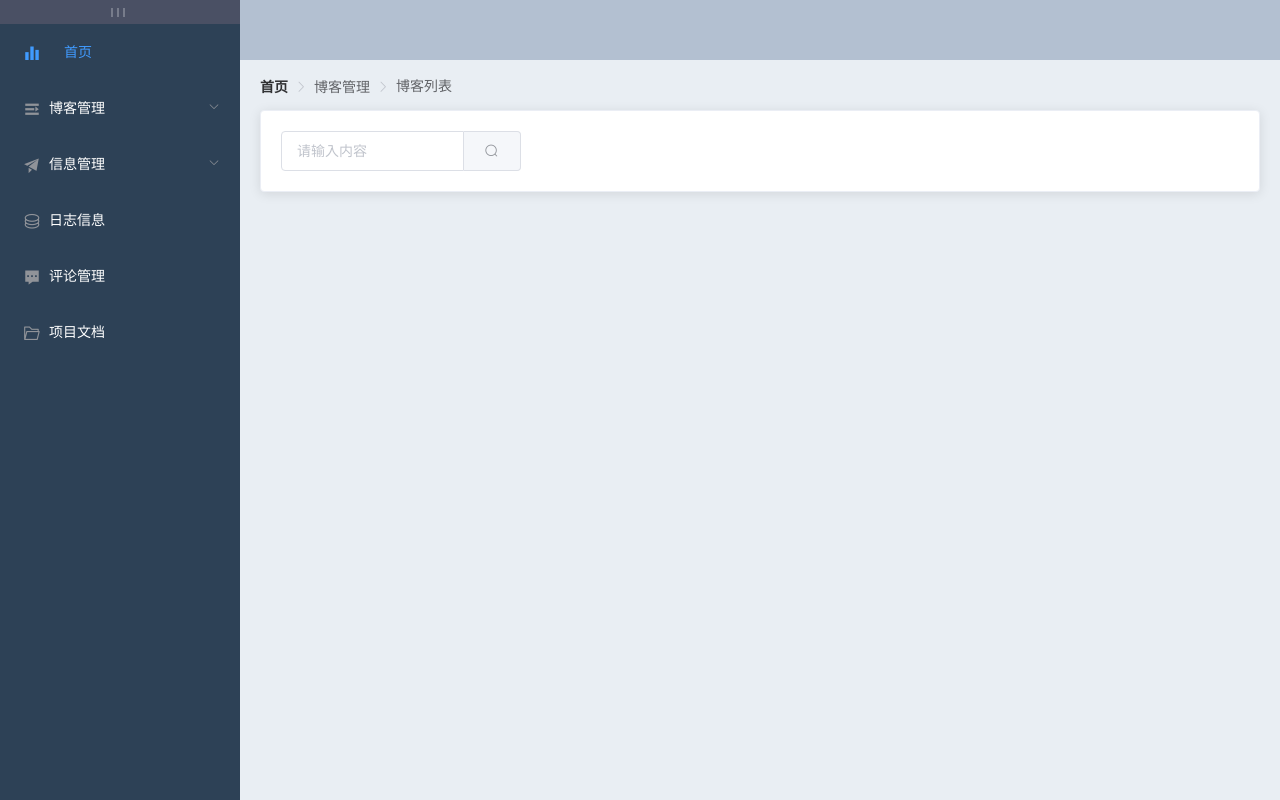
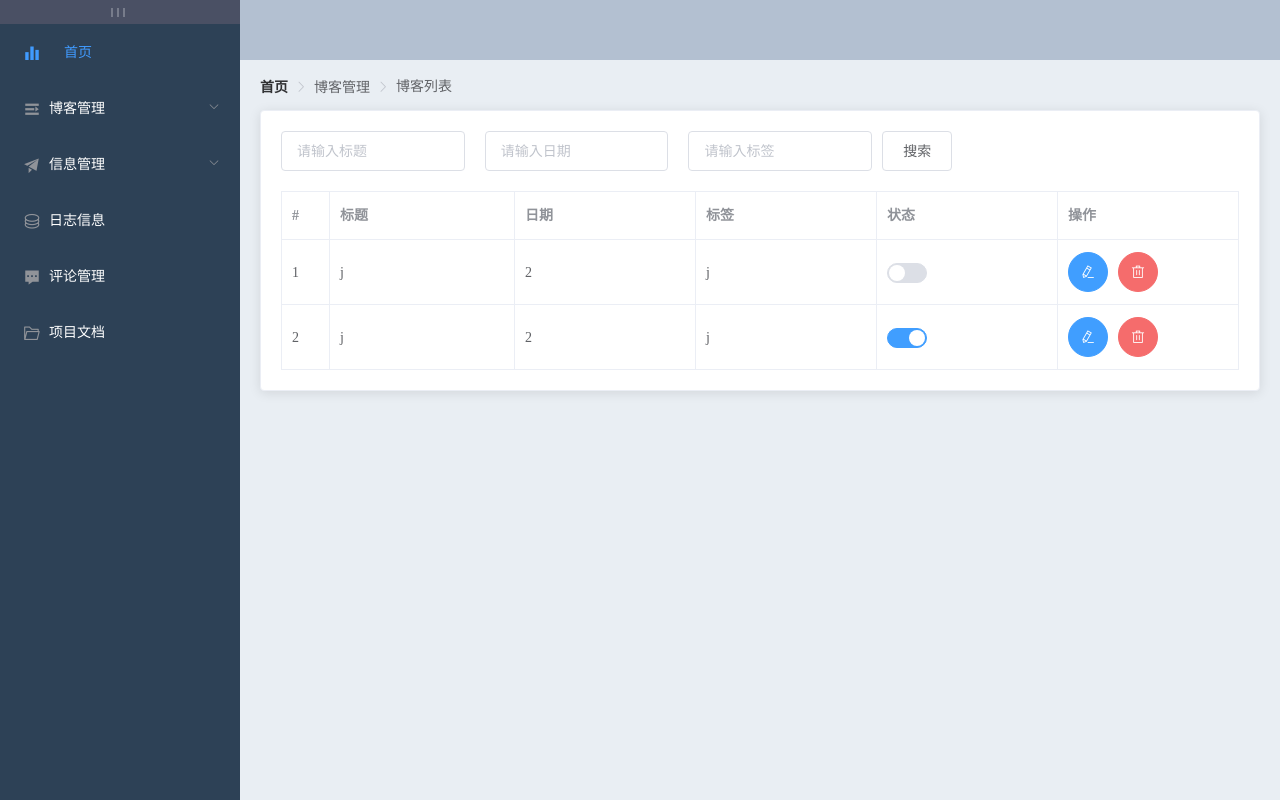
Before and after one commit to KeepInlove/ssmBlog, a Vue app: page /#/blogList in a window 1280 px wide. Built offline with nearby package versions, Linux system fonts and the light colour scheme; no server answers.

Commit message:
4.引入markdown编辑器

```diff
--- a/package.json
+++ b/package.json
@@ -14,6 +14,7 @@
     "element-ui": "^2.4.5",
     "less": "^3.11.3",
     "less-loader": "^6.1.0",
+    "mavon-editor": "^2.9.0",
     "qs": "^6.9.4",
     "svg-sprite-loader": "^5.0.0",
     "vue": "^2.6.11",
--- a/src/App.vue
+++ b/src/App.vue
@@ -13,5 +13,11 @@ export default {
 </script>
 
 <style>
+  body .el-table th.gutter{
+    display: table-cell!important;
+  }
 
+  body .el-table colgroup.gutter{
+    display: table-cell!important;
+  }
 </style>
--- a/src/components/Home/AddBlog.vue
+++ b/src/components/Home/AddBlog.vue
@@ -5,15 +5,53 @@
             <el-breadcrumb-item>博客管理</el-breadcrumb-item>
             <el-breadcrumb-item>添加博客</el-breadcrumb-item>
         </el-breadcrumb>
+        <div class="markdown">
+            <mavon-editor
+                    v-model="content"
+                    ref="md"
+                    @change="change"
+                    style="min-height: 600px"/>
+
+            <button @click="submit">提交</button>
+        </div>
     </div>
 </template>
 
 <script>
+    import { mavonEditor } from 'mavon-editor'
+    // import 'mavon-editor/dist/css/index.css'
+
     export default {
-        name: "AddBlog"
+        // 注册
+        components: {
+            mavonEditor,
+        },
+        data() {
+            return {
+                content:'', // 输入的markdown
+                html:'',    // 及时转的html
+            }
+        },
+        methods: {
+            // 所有操作都会被解析重新渲染
+            change(value, render){
+                // render 为 markdown 解析后的结果[html]
+                this.html = render;
+            },
+            // 提交
+            submit(){
+                console.log(this.content);
+                console.log(this.html);
+            }
+        },
+        mounted() {
+
+        }
     }
 </script>
 
-<style scoped>
-
+<style scoped lang="less">
+.markdown{
+    margin-top: 20px;
+}
 </style>
--- a/src/components/Home/BlogList.vue
+++ b/src/components/Home/BlogList.vue
@@ -6,31 +6,85 @@
         <el-breadcrumb-item>博客管理</el-breadcrumb-item>
         <el-breadcrumb-item>博客列表</el-breadcrumb-item>
     </el-breadcrumb>
-
-    <el-card class="box-card">
-
-        <el-row>
-            <el-col :span="6">
-                <el-input placeholder="请输入内容">
-                    <el-button slot="append" icon="el-icon-search"/>
-                </el-input>
+    <el-card>
+        <!--搜索区域-->
+        <el-row :gutter="20">
+            <form>
+            <el-col :span="5">
+                <el-input placeholder="请输入标题" v-model="title"/>
+            </el-col>
+            <el-col :span="5">
+                <el-input placeholder="请输入日期" v-model="data"/>
+            </el-col>
+            <el-col :span="5">
+                <el-input placeholder="请输入标签" v-model="lab"/>
             </el-col>
             <el-col :span="4"></el-col>
+            <el-button type="submit">搜索</el-button>
+            </form>
         </el-row>
+        <!--列表-->
+        <el-table :data="bolgList" border style="width: 100%">
+            <el-table-column type="index" label="#"></el-table-column>
+<!--            <el-table-column prop="id" label="id" width="180"></el-table-column>-->
+            <el-table-column prop="title" label="标题"></el-table-column>
+            <el-table-column prop="data" label="日期"></el-table-column>
+            <el-table-column prop="lab" label="标签"></el-table-column>
+            <el-table-column label="状态">
+                <template v-slot="scope">
+                    <el-switch v-model="scope.row.state"></el-switch>
+                </template>
+            </el-table-column>
+            <el-table-column label="操作">
+                <template>
+                    <el-button type="primary" icon="el-icon-edit" circle></el-button>
+                    <el-button type="danger" icon="el-icon-delete" circle></el-button>
+                </template>
+            </el-table-column>
+        </el-table>
     </el-card>
-
-
 </div>
 </template>
-
 <script>
     export default {
-        name: "BlogList"
+        name: "BlogList",
+        data(){
+            return{
+                title:'',
+                data:'',
+                lab:'',
+                bolgList:[
+                    {
+                        id:'1',
+                        title:'j',
+                        data:'2',
+                        lab:'j',
+                        state: false,
+                    },
+                    {
+                        id:'2',
+                        title:'j',
+                        data:'2',
+                        lab:'j',
+                        state: true,
+                    }
+                ]
+            }
+        },
+        created() {
+            this.blogCreate()
+        },
+        methods:{
+           async blogCreate(){
+            const {data: res}=await this.$axios.get('bolgList')
+               console.log(res)
+            }
+        },
+
     }
 </script>
-
 <style scoped lang="less">
-.box-card{
-box-shadow: 0 1px 1px rgb(0,0,0,0.1);
-}
+    .el-table{
+        margin-top: 20px;
+    }
 </style>
--- a/src/main.js
+++ b/src/main.js
@@ -5,10 +5,14 @@ import './plugins/element.js'
 import './assets/css/global.css'
 import axios from 'axios'
 import './icons';
+// import mavonEditor from 'mavon-editor'
+// import 'mavon-editor/dist/css/index.css'
+// use
 
 Vue.config.productionTip = false
 // 配置请求的根路径
 axios.defaults.baseURL='http://127.0.0.1:8888/ssmBlg/api/'
+// Vue.use(mavonEditor)
 Vue.prototype.$axios=axios
 new Vue({
   router,
```
Also changed, not shown: 1 other file (tests, documents, lock files or other folders).
